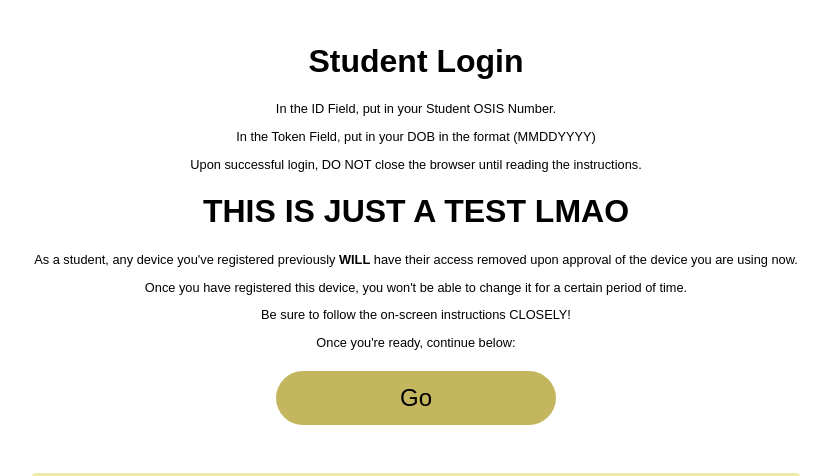
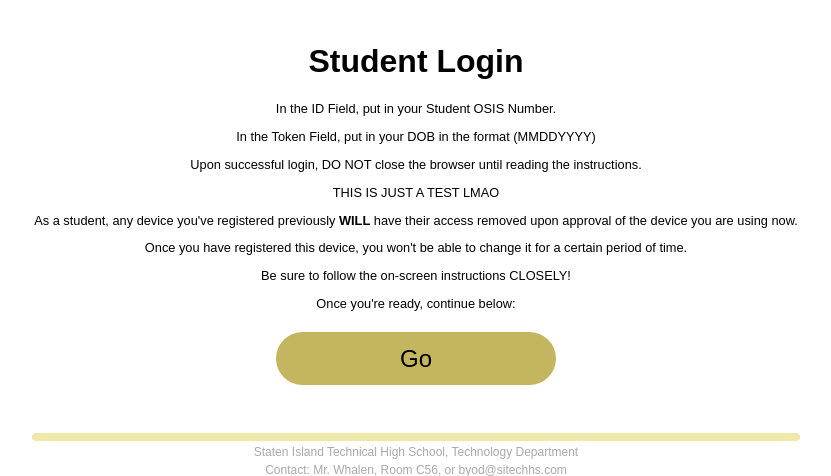
Before and after one commit to abitblue/automactic, a Django app: page /students/ in a window 1280 px wide. Shown: the part 82-558 px from the top of the page, without its empty margins (224-1055 px from the left). Run offline with Django 4.2, Linux system fonts and the light colour scheme.

Commit message:
Slight css update

```diff
--- a/templates/login/loginform.html
+++ b/templates/login/loginform.html
@@ -1,3 +1,3 @@
 <div class="innerWidth">
-    <h1 class="uppercase">THIS IS JUST A TEST LMAO</h1>
+    <p class="para-body">THIS IS JUST A TEST LMAO</p>
 </div>
--- a/templates/login/selection.html
+++ b/templates/login/selection.html
@@ -5,6 +5,7 @@
 {% block content %}
 <br>
     <h1>I Am A...</h1>
+    <p class="para-body">Please click the button below associated</p>
 <a href="{% url 'students' %}"><button class="button"><span class="buttonSpan">Student</span></button></a>
     <br>
 <a href="{% url 'teachers' %}"><button class="button"><span class="buttonSpan">Teacher</span></button></a>
```
